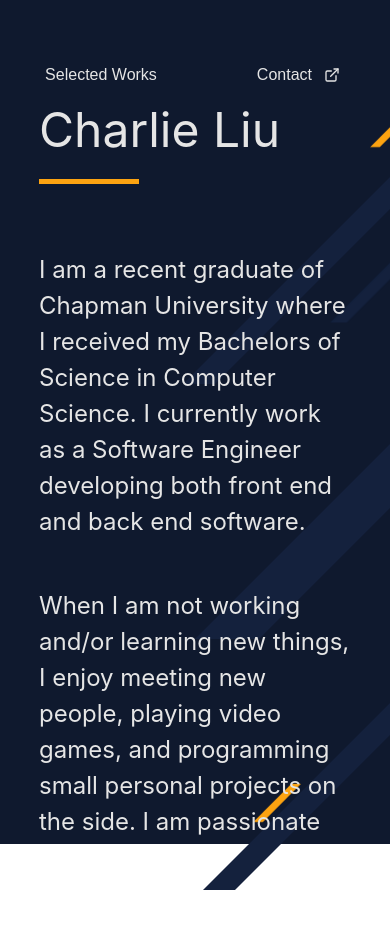
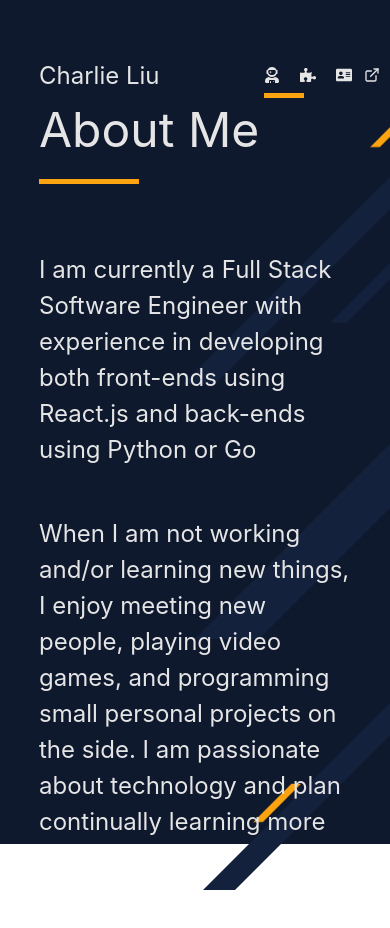
Before and after one commit to itscharlieliu/home-page, a React (Create React App) app: page / in a window 390 px wide. Shown: the top 928 px of the page. Built offline with nearby package versions, Linux system fonts and the light colour scheme.

Commit message:
Make webpage friendlier for mobile

```diff
--- a/package.json
+++ b/package.json
@@ -1,7 +1,7 @@
 {
   "name": "home-page",
   "version": "0.1.2",
-  "homepage": "https://itscharlieliu.github.io/home-page/",
+  "homepage": "https://itscharlieliu.github.io/home-page",
   "private": false,
   "dependencies": {
     "@testing-library/jest-dom": "^5.11.4",
@@ -14,7 +14,7 @@
     "@types/styled-components": "^5.1.4",
     "react": "^17.0.1",
     "react-dom": "^17.0.1",
-    "react-icons": "^4.1.0",
+    "react-icons": "^4.2.0",
     "react-router-dom": "^5.2.0",
     "react-scripts": "4.0.0",
     "styled-components": "^5.2.1",
--- a/src/components/Header.tsx
+++ b/src/components/Header.tsx
@@ -1,10 +1,13 @@
 import React from "react";
+import { FaAddressCard, FaPuzzlePiece, FaUserAstronaut } from "react-icons/fa";
 import { FiExternalLink } from "react-icons/fi";
 import { useHistory, useLocation } from "react-router-dom";
 import styled from "styled-components";
 
 import { EMAIL } from "../defs/contactInfo";
+import { COMPACT_WIDTH, MOBILE_WIDTH } from "../defs/dimentions";
 import { ABOUT, SELECTED_WORKS } from "../defs/routerPaths";
+import useWindowSize from "../utils/useWindowSize";
 
 import Button from "./common/Button";
 
@@ -21,6 +24,12 @@ const LogoContainer = styled.span`
     font-size: 1.5em;
     margin: 0 auto 0 100px;
     white-space: nowrap;
+
+    @media only screen and (max-width: ${MOBILE_WIDTH}px) {
+        & {
+            margin-left: 10%;
+        }
+    }
 `;
 
 const HeaderButtonsContainer = styled.div`
@@ -32,6 +41,12 @@ const HeaderButtonsContainer = styled.div`
 
 const HeaderButton = styled(Button)`
     margin: 20px 50px;
+
+    @media only screen and (max-width: ${COMPACT_WIDTH}px) {
+        & {
+            margin: 20px 10px;
+        }
+    }
 `;
 
 const HeaderButtonIcon = styled(FiExternalLink)`
@@ -41,22 +56,23 @@ const HeaderButtonIcon = styled(FiExternalLink)`
 const Header = (): JSX.Element => {
     const history = useHistory();
     const location = useLocation();
+    const windowSize = useWindowSize();
 
     return (
         <HeaderContainer>
             <LogoContainer>Charlie Liu</LogoContainer>
             <HeaderButtonsContainer>
                 <HeaderButton active={location.pathname === ABOUT} onClick={() => history.push(ABOUT)}>
-                    About
+                    {windowSize.width && windowSize.width > MOBILE_WIDTH ? "About" : <FaUserAstronaut />}
                 </HeaderButton>
                 <HeaderButton
                     active={location.pathname === SELECTED_WORKS}
                     onClick={() => history.push(SELECTED_WORKS)}
                 >
-                    Selected Works
+                    {windowSize.width && windowSize.width > MOBILE_WIDTH ? "Selected Works" : <FaPuzzlePiece />}
                 </HeaderButton>
                 <HeaderButton onClick={() => window.open(EMAIL)}>
-                    Contact
+                    {windowSize.width && windowSize.width > MOBILE_WIDTH ? "Contact" : <FaAddressCard />}
                     <HeaderButtonIcon />
                 </HeaderButton>
             </HeaderButtonsContainer>
--- a/src/components/screens/AboutScreen.tsx
+++ b/src/components/screens/AboutScreen.tsx
@@ -65,14 +65,13 @@ const AboutScreen = (): JSX.Element => {
 
             <AboutContainer>
                 <SlidingContainer startX={-screen.width / 2} startY={0} duration={0.85} delay={0}>
-                    <AboutTitle>Charlie Liu</AboutTitle>
+                    <AboutTitle>About Me</AboutTitle>
                     <DividerBar />
                 </SlidingContainer>
                 <AboutDescription>
                     <DescriptionBlock startX={-screen.width / 2} startY={0} duration={0.85} delay={0.2}>
-                        I am a recent graduate of Chapman University where I received my Bachelors of Science in
-                        Computer Science. I currently work as a Software Engineer developing both front end and back end
-                        software.
+                        I am currently a Full Stack Software Engineer with experience in developing both front-ends
+                        using React.js and back-ends using Python or Go
                     </DescriptionBlock>
                     <DescriptionBlock startX={-screen.width / 2} startY={0} duration={0.85} delay={0.4}>
                         When I am not working and/or learning new things, I enjoy meeting new people, playing video
--- /dev/null
+++ b/src/utils/useWindowSize.ts
@@ -0,0 +1,36 @@
+import { useEffect, useState } from "react";
+
+export interface WindowSize {
+    width: undefined | number;
+    height: undefined | number;
+}
+
+// Hook
+const useWindowSize = (): WindowSize => {
+    // Initialize state with undefined width/height so server and client renders match
+    // Learn more here: https://joshwcomeau.com/react/the-perils-of-rehydration/
+
+    const [windowSize, setWindowSize] = useState<WindowSize>({
+        width: undefined,
+        height: undefined,
+    });
+    useEffect(() => {
+        // Handler to call on window resize
+        function handleResize() {
+            // Set window width/height to state
+            setWindowSize({
+                width: window.innerWidth,
+                height: window.innerHeight,
+            });
+        }
+        // Add event listener
+        window.addEventListener("resize", handleResize);
+        // Call handler right away so state gets updated with initial window size
+        handleResize();
+        // Remove event listener on cleanup
+        return () => window.removeEventListener("resize", handleResize);
+    }, []); // Empty array ensures that effect is only run on mount
+    return windowSize;
+};
+
+export default useWindowSize;
```
Also changed, not shown: 1 other file (tests, documents, lock files or other folders).
